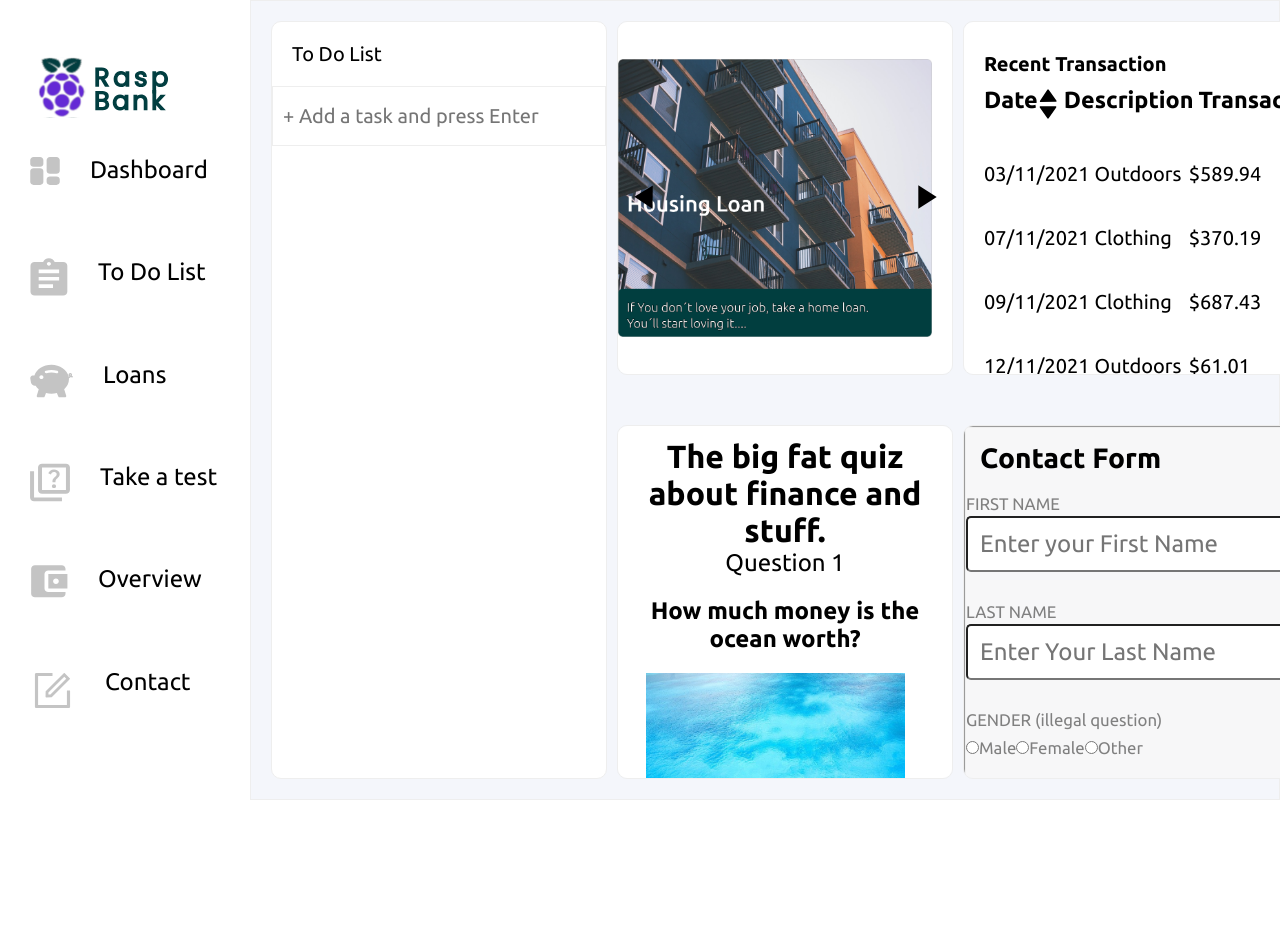
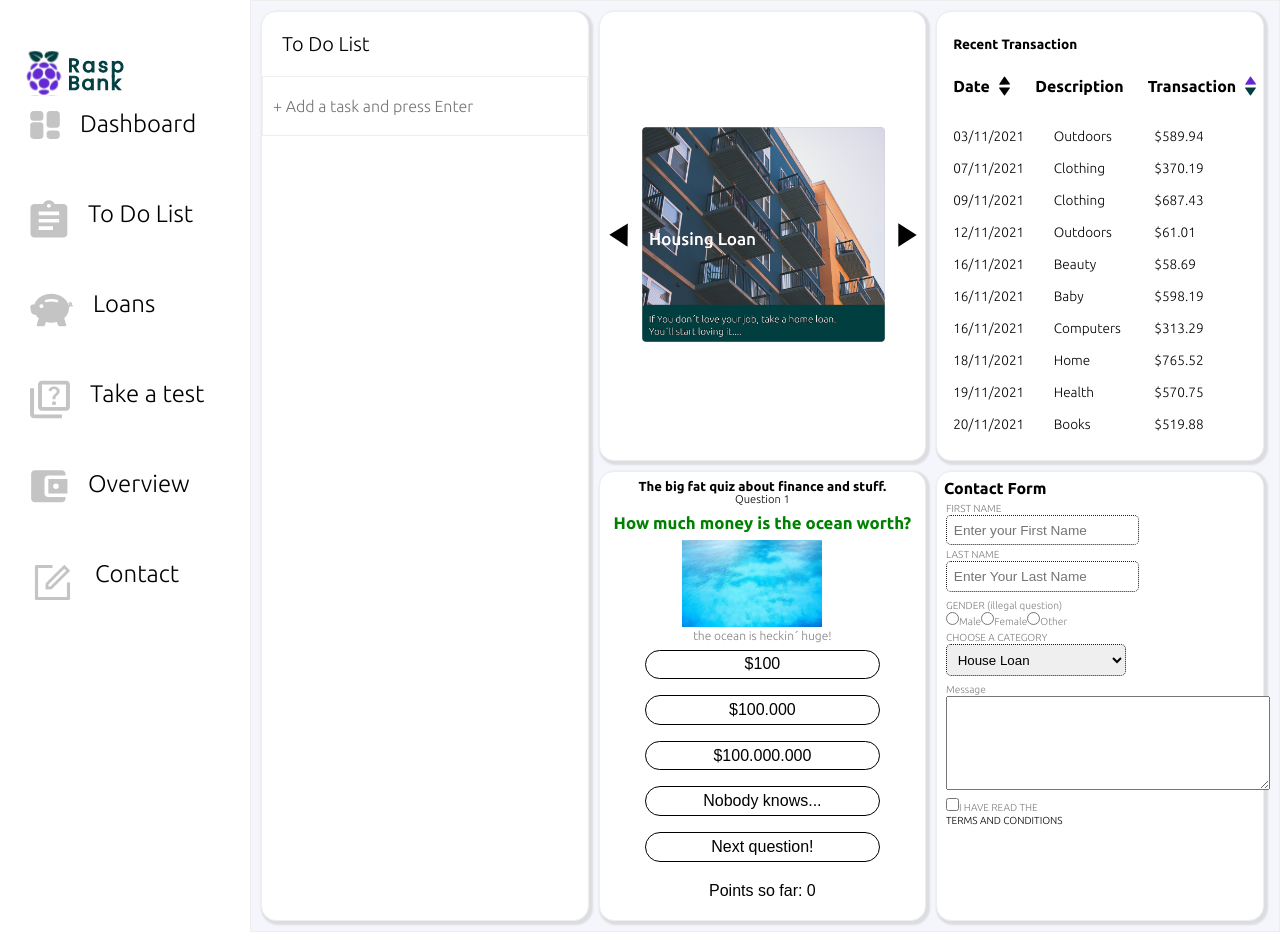
Before and after one commit to Judithlourde/Dashboard, a Vue app: page / in a window 1280 px wide. Before the commit the page ends 800 px from the top, so only its background shows below. Built offline with nearby package versions, Linux system fonts and the light colour scheme.

Commit message:
Added dashboard styling(grid)

```diff
--- a/src/components/ContactForm.vue
+++ b/src/components/ContactForm.vue
@@ -74,43 +74,38 @@ export default {
 
 <style>
     .contact-container {
-<<<<<<< HEAD
-        /* background: #f7f7f8; */
-        width: 100%;
-=======
+
+        font-size: .85rem;
+        /* width: 100%;
         max-width: 100%;
-        background: #f7f7f8;
->>>>>>> 1d3024140431af93cc263a01ffc6143236ef526a
-        height: 100%;
-
-
-
+        height: 100%; */
         display: flex;
         flex-direction: column;
         /* padding-top: 1em; */
     }
     .form {
-        /* width: 100%; */
-        /* width: 90%; */
-        /* max-width: 700px; */
-        /* margin: 2em; */
-        /* padding: 1em; */
+        border: none;
+        padding: .5em;
         /* background: #fcfcfc; */
         /* border: 1px solid gray; */
-        /* border-radius: 0.5em; */
+        /* border-radius: 0.5em;
+        box-shadow: 2px 2px 2px 2px rgba(0, 0, 0, .1); */
 
     }
     .form__header {
-        margin: 0.5em;
+        /* margin: 0.5em; */
     }
     .form__element {
         display: flex;
         flex-flow: row wrap;
+        flex-direction: column;
         justify-content: space-between;
+        align-items: flex-start;
+        padding: .15em;
     }
     .form__element input,
     .form__element label {
-        font-size: 1.5rem;
+        font-size: 1em;
     }
 
     .form__element--condtitions {
@@ -118,31 +113,30 @@ export default {
     }
     .form__element--categories {
 
-        font-size: 1.5rem;
+        /* font-size: 1.5rem; */
         border: 1px solid black;
 
         /* border: 1px solid black; */
     }
     .form__element--message input {
-        width: 90%;
+        /* width: 90%; */
     }
     .form__element textarea {
-        font-size: 1.5rem;
+        font-size: 1.5em;
         text-align: left;
     }
     .form__element label{
         /* text-align: left; */
-        font-size: 0.7em;
+        font-size: 0.75em;
         color: gray;
 
     }
     .form__element input,
     .form__element select {
         padding: 0.5em;
-        /* border-style: 1px solid black; */
         border-radius: 5px;
-        /* border-bottom: 1px dotted black; */
-        margin-bottom: 1em;
+        border: 1px dotted rgb(27, 26, 26);
+        /* margin-bottom: 1em; */
     }
 
     @media screen and (max-width: 465px) {
--- a/src/components/QuizApp.vue
+++ b/src/components/QuizApp.vue
@@ -7,13 +7,16 @@
                 <h1>{{ quizName }}</h1>
                 <p>Question {{quizId + 1}}</p>
             </div>
+
             <div class="quiz__header">
                 <h2> {{ quizData[quizId].question }} </h2>
             </div>
+
             <div class="quiz__image">
                 <img :src="quizData[quizId].image" :alt="quizData[quizId].alt">
                 <p class="quiz__image--text">{{ quizData[quizId].alt }}</p>
             </div>
+
             <div class="quiz__alternatives"
                 v-for="(items, index) in quizData[quizId].alternatives"
                 :key="quizData[quizId].alternatives[index]">
@@ -23,27 +26,35 @@
                 :class=" index === selected ? 'quiz__buttons--selected' : '' "
                 @click="selectAlternative(index)"
                 >{{items}}</button>
+            </div>
 
-            </div>
             <div>
                 <button class="quiz__buttons quiz__buttons--answer" @click="nextQuestion">Next question!</button>
             </div>
+
             <div>
                 <button class="quiz__buttons quiz__score"> Points so far: {{ score }}</button>
             </div>
         </div>
+
         <!-- if quiz is at end, display this -->
         <div v-else>
             <div v-if="score > quizData.length / 2">
                 <h3>Gratulerer!</h3>
+
                 <p>Du fikk {{ score }} av {{ quizData.length }} poeng!</p>
+
                 <p>🥳</p>
             </div>
+
             <div v-else>
                 <h3>Bedre lykke neste gang!</h3>
+
                 <p>Du fikk {{ score }} av {{ quizData.length }} poeng!</p>
+
                 <p>🙃</p>
             </div>
+
             <div>
                 <button class="quiz__buttons" @click="resetGame">Try again</button>
             </div>
@@ -94,33 +105,41 @@ export default {
 
 <style>
     .quiz {
-        font-family: 'Ubuntu', sans-serif;
         padding: 0.5em;
-        /* margin: auto; */
         height: 100%;
         width: 100%;
+        display: flex;
+        justify-content: center;
+        align-items: center;
+        font-size: .7rem;
         text-align: center;
     }
+
     .quiz__container {
         /* max-width: 1600px; */
     }
+
     .quiz__name  h1 {
-        font-size: 2rem;
+        /* font-size: .75em; */
     }
+
     .quiz__header h2 {
-        font-size: 1.5rem;
+        /* font-size: .75em; */
     }
+
     .quiz__header {
-        margin: 20px;
+        margin: .5rem;
     }
-    .quiz__image img {
-        width: 90%;
-        max-width: 800px;
+
+    .quiz__image > img {
+        max-width: 8rem;
     }
+
     .quiz__image--text {
-        font-size: 0.9rem;
+        font-size: 0.75rem;
         color: gray;
     }
+
     .quiz__buttons,
     .quiz__buttons--answer {
         text-align: center;
@@ -134,17 +153,21 @@ export default {
         border: 1px solid black;
         border-radius: 2rem;
     }
+
     .quiz__buttons--selected {
         background: lightblue;
     }
+
     .quiz__buttons:hover {
         transform: scale(1.05);
         border-color: transparent;
         outline: blue solid 3px;
     }
+
     .quiz__buttons--answer:hover {
         outline: black solid 1px;
     }
+
     .quiz__score,
     .quiz__score:hover {
         border-style: none;
@@ -153,9 +176,14 @@ export default {
     }
 
 
-   @media screen and (max-width: 786px) {
-       .quiz__image img {
-        width: 90%;
+
+   @media screen and (min-width: 786px) {
+       .quiz__image > img {
+        max-width: 10rem;
+    }
+
+    .quiz__header {
+        color:green;
     }
 }
 </style>
--- a/src/components/Sidebar.vue
+++ b/src/components/Sidebar.vue
@@ -11,14 +11,14 @@
                     </RouterLink>
                 </li>
                 <li>
-                    <RouterLink :to="{ name: 'todolist' }">
+                    <RouterLink :to="{ name: 'todolist'}">
                         <img src="../assets/svg/todo.svg" alt="to-do-logo">
                         <p>To Do List</p>
                     </RouterLink>
 
                 </li>
                 <li>
-                    <RouterLink :to="{ name: 'features' }">
+                    <RouterLink :to="{ name: 'features'}">
                         <img src="../assets/svg/features.svg" alt="features-logo">
                         <p>Loans</p>
                     </RouterLink>
@@ -50,25 +50,38 @@
 </script>
 
 <style>
+    .condtainer__side-bar {
+        width: 100%;
+        height: 100%;
+        padding: 20px;
+        font-size: 1.5rem;
+    }
+
     ol {
-        /* border-right: 1px solid #9966CC; */
-        width: 100%;
-        height: 100vh;
         display: grid;
-        grid-template-rows: repeat(7, 1fr);
-        padding: 30px;
+        grid-template-rows: repeat(7, 90px);
+
     }
+
     ol > li {
         list-style: none;
+
     }
+
+    li > img {
+        width: 150px;
+        padding: 10px 0;
+    }
+
     a {
         color: #000;
-        /* display: grid; */
-        /* grid-template-columns: 50px 150px; */
         display: flex;
         flex-direction: row;
         gap: 10px;
+    }
 
+    a > img {
+        padding: 0 10px;
     }
 
 </style>
--- a/src/components/SlideShow.vue
+++ b/src/components/SlideShow.vue
@@ -1,11 +1,19 @@
 <template>
-	<div class="slideshow">
+	<section class="slideshow">
 		<div class="slideshow__buttons">
 			<button @click="previousImage" class="slideshow__button">
 				<svg width="42" height="42" viewBox="0 0 42 42" fill="none" xmlns="http://www.w3.org/2000/svg">
 					<path d="M27.814 9.41882L9.33424 20.8521L27.5182 32.7503L27.814 9.41882Z" fill="black"/>
 				</svg>
 			</button>
+
+			<div class="slideshow__slides">
+				<figure class="slideshow__slide">
+					<img class="slideshow__img" :src="currentSlide.file" :alt="currentSlide.title">
+					<figcaption v-if="showCaption" class="slideshow__caption">{{ currentSlide.caption }}</figcaption>
+				</figure>
+			</div>
+
 
 			<button @click="nextImage" class="slideshow__button">
 				<svg width="40" height="40" viewBox="0 0 40 40" fill="none" xmlns="http://www.w3.org/2000/svg">
@@ -14,13 +22,10 @@
 			</button>
 		</div>
 
-		<div class="slideshow__slides">
-			<figure class="slideshow__slide">
-				<img class="slideshow__img" :src="currentSlide.file" :alt="currentSlide.title">
-				<figcaption v-if="showCaption" class="slideshow__caption">{{ currentSlide.caption }}</figcaption>
-			</figure>
-		</div>
-	</div>
+
+
+
+	</section>
 </template>
 
 <script>
@@ -62,10 +67,7 @@
 
 <style>
 	.slideshow {
-		position: relative;
-		width: 100%;
-		height: 100%;
-		display: flex;
+
 	}
 
 	.slideshow:hover .slideshow__caption {
@@ -73,27 +75,32 @@
 	}
 
 	.slideshow__slides {
-		/* position: absolute;
-		top: 0;
-		left: 0; */
+		display: flex;
+		align-items: center;
+		justify-content: center;
+		/* position: absolute; */
+		/* top: 0;
+		left: 0;
+		bottom: 0;
+		right: 0;
 		width: 100%;
-		height: 100%;
+		height: 100%; */
 	}
 
 	.slideshow__slide {
-		/* position: absolute; */
 		width: 100%;
 		height: 100%;
 	}
 
 	.slideshow__img {
+		padding: 0;
 		width: 100%;
 		height: 100%;
 		object-fit: contain;
 	}
 
 	.slideshow__caption {
-		position: absolute;
+		/* position: absolute; */
 		left: 0;
 		bottom: 0;
 		width: 100%;
@@ -101,13 +108,6 @@
 		font-size: 0.75em;
 		/* padding: 0.5em; */
 	}
-
-	/* .slideshow__extra {
-		position: absolute;
-		top: 0;
-		left: 0;
-		z-index: 10;
-	} */
 
 	.slideshow__button-caption {
 		padding: 0.5em;
@@ -122,11 +122,12 @@
 		z-index: 10;
 		display: flex;
 		justify-content: space-between;
+		align-items: center;
 	}
 
 	.slideshow__button {
 		border: 0;
-		padding: 0.5em;
+		/* padding: 0.5rem; */
 		text-transform: uppercase;
 		background: none;
 		align-self: center;
--- a/src/components/SortTable.vue
+++ b/src/components/SortTable.vue
@@ -15,3 +15,12 @@ export default {
     },
 }
 </script>
+
+<style>
+    .sortTable__main {
+        display: grid;
+        grid-template-columns: 1fr 1fr 1fr;
+        padding: .5rem;
+        gap: .5rem;
+    }
+</style>
--- a/src/components/SortTableContent.vue
+++ b/src/components/SortTableContent.vue
@@ -3,7 +3,7 @@
             <header class="sortTable__header">
                 <h1>Recent Transaction</h1>
                 <div>
-                    <div class="sortTable__header__date">
+                    <div class="sortTable__header-date">
                         <h3 @click="sortBy('transactiondate')">Date</h3>
                         <svg @click="toggleSortOrder" width="21" height="36" viewBox="0 0 21 36" fill="none" xmlns="http://www.w3.org/2000/svg">
                             <path d="M9.31501 32.3076C9.39146 32.4186 9.49375 32.5094 9.61308 32.5721C9.73241 32.6348 9.8652 32.6676 10 32.6676C10.1348 32.6676 10.2676 32.6348 10.3869 32.5721C10.5063 32.5094 10.6086 32.4186 10.685 32.3076L18.185 21.4742C18.2718 21.3493 18.3227 21.2029 18.3322 21.0511C18.3417 20.8992 18.3094 20.7477 18.2387 20.6129C18.1681 20.4781 18.0619 20.3653 17.9317 20.2866C17.8015 20.208 17.6522 20.1665 17.5 20.1667H2.50001C2.34821 20.1674 2.19946 20.2094 2.06974 20.2882C1.94003 20.3671 1.83426 20.4798 1.76382 20.6142C1.69337 20.7487 1.66091 20.8998 1.66993 21.0514C1.67895 21.2029 1.72911 21.3491 1.81501 21.4742L9.31501 32.3076Z" fill="black"/>
@@ -11,11 +11,11 @@
                         </svg>
                     </div>
 
-                    <div class="sortTable__header__description">
+                    <div class="sortTable__header-description">
                         <h3>Description</h3>
                     </div>
 
-                    <div class="sortTable__header__transaction">
+                    <div class="sortTable__header-transaction">
                         <h3 @click="sortBy('transaction')">Transaction</h3>
                         <svg @click="toggleSortOrder" width="21" height="36" viewBox="0 0 21 36" fill="none" xmlns="http://www.w3.org/2000/svg">
                             <path d="M9.31501 32.3075C9.39146 32.4185 9.49375 32.5093 9.61308 32.572C9.73241 32.6347 9.8652 32.6675 10 32.6675C10.1348 32.6675 10.2676 32.6347 10.3869 32.572C10.5063 32.5093 10.6086 32.4185 10.685 32.3075L18.185 21.4741C18.2718 21.3492 18.3227 21.2028 18.3322 21.051C18.3417 20.8991 18.3094 20.7476 18.2387 20.6128C18.1681 20.478 18.0619 20.3652 17.9317 20.2865C17.8015 20.2078 17.6522 20.1664 17.5 20.1666H2.50001C2.34821 20.1673 2.19946 20.2092 2.06974 20.2881C1.94003 20.3669 1.83426 20.4797 1.76382 20.6141C1.69337 20.7486 1.66091 20.8997 1.66993 21.0512C1.67895 21.2028 1.72911 21.349 1.81501 21.4741L9.31501 32.3075Z" fill="#013E40"/>
@@ -93,42 +93,39 @@
 
 <style>
     .sortTable {
-        /* margin: 50px auto; */
-        /* max-width: 60vw; */
-        /* max-height: 100vh; */
-        /* overflow-y: scroll ; */
-        width: 100%;
-        height: 100%;
-        font-size: 20px;
+        font-size: .85rem;
         display: flex;
         flex-direction: column;
+        padding: .5rem;
+    }
 
+    .sortTable__header {
+        padding: .5rem 0;
     }
-    .sortTable__header {
-        padding: 20px;
+
+    .sortTable__header > h1 {
+        padding: .5rem;
     }
-    .sortTable__header > h1 {
-        padding: 10px 0;
-    }
+
     .sortTable__header > div {
-        width: 100%;
         display: grid;
         grid-template-columns: 1fr 1fr 1fr;
-        gap: 5px;
+        gap: .5rem;
     }
-    .sortTable__header__date,
-    .sortTable__header__transaction {
+
+    .sortTable__header-date,
+    .sortTable__header-transaction,
+    .sortTable__header-description {
         display: flex;
         flex-direction: row;
-        /* gap: 10px; */
+        gap: .5rem;
+        padding: .5rem;
         cursor: pointer;
+        align-items: center;
     }
-    .sortTable__main {
-        width: 100%;
-        height: 100%;
-        display: grid;
-        grid-template-columns: 1fr 1fr 1fr;
-        padding: 20px;
-        gap: 5px;
+
+    .sortTable__header-date > svg,
+    .sortTable__header-transaction > svg {
+        width: .85rem;
     }
 </style>
--- a/src/components/Todolist.vue
+++ b/src/components/Todolist.vue
@@ -1,31 +1,33 @@
 <template>
-    <section class="todoList">
-        <header>
-           To Do List
+    <section class="todo">
+        <header class="todo__header">
+            <h1>To Do List</h1>
         </header>
 
         <main>
-            <div class="todoList__enterItems">
+            <div class="todo__enterItems">
                 <input type="text" placeholder="+ Add a task and press Enter" v-model="todoEntered" @keyup.enter="addToList">
             </div>
 
             <!-- Find the index helps for the slice() method -->
-            <div v-for="(todoItem, index) in todoItems" :key="todoItem.id" class="todoList__list">
-                <div class="todoList__content" v-if="!todoItem.taskStatus" >
+            <div v-for="(todoItem, index) in todoItems" :key="todoItem.id" class="todo__list">
+                <div class="todo__content" v-if="!todoItem.taskStatus" >
+                    <div>
                         <div @click="addToCompleted(todoItem.id, index)">
-                        <img src="../assets/svg/circlewithoutfill.svg" alt="plus-icon">
+                            <img src="../assets/svg/circlewithoutfill.svg" alt="circlewithoutfill-icon">
                         </div>
 
-                    <div>
+                        <div class="todo__content-edit">
                             <div v-if="!todoItem.editing">{{ todoItem.task }}</div>
 
                             <input v-else type="text" v-model="todoItem.task" @keyup.enter="finishEdit(todoItem)">
                         </div>
+                    </div>
 
-                         <!-- <div class="list-container__todolist--buttons"> -->
+                         <!-- <div class="list-container__todo--buttons"> -->
                         <!-- editTodo(todoItem) - sending the object in parameter
                         triggers the current object's details in the function -->
-                    <div class="todoList__edit" @click="editTodo(todoItem)">
+                    <div class="todo__edit" @click="editTodo(todoItem)">
                         <img src="../assets/svg/edit.svg" alt="edit-icon">
                     </div>
                 </div>
@@ -34,15 +36,15 @@
             <div>
                 <h4 v-if="count !== 0">Completed {{ count }}</h4>
 
-                <div v-for="(todoCompletedItem, index) in todoCompletedItems" :key="todoCompletedItem.id" class="todoList__list">
-                    <div class="todoList__completed" v-if="!todoCompletedItem.taskStatus">
+                <div v-for="(todoCompletedItem, index) in todoCompletedItems" :key="todoCompletedItem.id" class="todo__list">
+                    <div class="todo__completed" v-if="!todoCompletedItem.taskStatus">
                         <div>
                             <img src="../assets/svg/done.svg" alt="done-icon">
 
                             <div>{{ todoCompletedItem.task }}</div>
                         </div>
 
-                        <div class="todoList__remove" @click="removeTodoItem(index)">
+                        <div class="todo__remove" @click="removeTodoItem(index)">
                             <img src="../assets/svg/remove.svg" alt="remove-icon">
                         </div>
                     </div>
@@ -57,7 +59,6 @@ export default {
     data() {
         return {
             todoEntered: '',
-            // idForItem: 1,
             edit: false,
             todoItems: [],
             todoCompletedItems: [],
@@ -65,6 +66,7 @@ export default {
             count: 0
         };
     },
+
     methods: {
         addToList() {
             // If condition helps to avoid empty data adds to the list
@@ -81,29 +83,31 @@ export default {
                 }
             );
             this.todoEntered = ''
-            // this.idForItem++
         },
+
         id() {
 			return Math.random().toString(36).slice(2);
 		},
+
         editTodo(todoItem) {
             todoItem.editing = true
         },
+
         finishEdit(todoItem) {
             todoItem.editing = false
         },
+
         removeTodoItem(index) {
             this.todoCompletedItems.splice(index, 1);
             this.count--
         },
+
         addToCompleted(id, index) {
             const completedTask = this.todoItems.find(todoItem => todoItem.id === id);
                 this.todoItems.splice(index, 1)
                 this.todoCompletedItems.push( {
                     task: completedTask.task,
                     id: completedTask.id,
-                    // editing: completedTask.editing,
-                    // taskStatus: completedTask.taskStatus,
                     count: completedTask.count
                 });
                 this.count++
@@ -113,58 +117,42 @@ export default {
 </script>
 
 <style>
-    .todoList {
-        display: flex;
-        flex-direction: column;
+    .todo {
+        position: absolute;
+        top: 0;
+        left: 0;
         /* margin: 50px auto; */
         width: 100%;
         height: 100%;
-        font-size: 20px;
-        /* border-radius: 15px; */
-        /* box-shadow: 2px 2px 2px 2px rgba(0, 0, 0, .1); */
+        /* border-radius: 15px;
+        box-shadow: 2px 2px 2px 2px rgba(0, 0, 0, .1); */
+    }
+.todo__header > h1 {
+        padding: 20px;
+        /* font-size: 1rem; */
+        font-weight: 300;
     }
 
-    .todoList > header {
-        padding: 20px;
-    }
-
-    .todoList__enterItems {
+    .todo__enterItems {
         display: flex;
         flex-direction: row;
         justify-content: space-between;
         align-items: center;
+        font-size: 1rem;
     }
 
-    .radio {
-        background: #fff;
-        border: 2px solid #ddd;
-        display: inline-block;
-        vertical-align: middle;
-        width:20px;
-        height: 20px;
-        margin-right: 10px;
-    }
 
-    .radio:checked {
-        color: #bbb;
-        outline: 1px solid #ddd;
-    }
-
-    .todoList__enterItems > button{
-        margin: 20px;
-        border: 1px solid #eee;
-        width: 100px;
-    }
-
-    .todoList__enterItems > input {
+    .todo__enterItems > input {
         border: 1px solid #eee;
         padding: 10px;
         width: 100%;
         height: 60px;
+        font-size: inherit;
+        font-family: inherit;
 
     }
 
-    .todoList__content, .todoList__completed {
+    .todo__content, .todo__completed {
         width: 100%;
         display: flex;
         flex-direction: row;
@@ -173,12 +161,12 @@ export default {
 
     }
 
-    .todoList__content > div, .todoList__completed > div {
+    .todo__content > div, .todo__completed > div {
        display: flex;
        flex-direction: row;
     }
 
-    .todoList__list {
+    .todo__list {
         display: flex;
         flex-direction: row;
         justify-content: space-between;
@@ -187,13 +175,14 @@ export default {
         border-bottom: 1px solid #eee;
     }
 
-    .todoList__remove, .todoList__edit, img {
+    .todo__remove, .todo__edit, img {
         cursor: pointer;
         padding: 0 20px 0 0;
     }
 
-    input {
+    .todo__content-edit > input {
         font-size: inherit;
         font-family: inherit;
+        width: 100%;
     }
 </style>
--- a/src/css/fonts.css
+++ b/src/css/fonts.css
@@ -1,2 +1,5 @@
-@import url('https://fonts.googleapis.com/css2?family=Ubuntu&display=swap');
+/*
+    Google Fonts Link
+*/
+@import url('https://fonts.googleapis.com/css2?family=Ubuntu:wght@300;700&display=swap');
 /* font-family: 'Ubuntu', sans-serif; */
--- a/src/css/style.css
+++ b/src/css/style.css
@@ -1,10 +1,5 @@
-/*
-    Google Fonts Link
-*/
-@import url('https://fonts.googleapis.com/css2?family=Ubuntu:wght@300;700&display=swap');
-
 body {
-    font-size: 1.5em;
+    font-size: 1em;
     font-family: 'Ubuntu', sans-serif;
 }
 a {
@@ -14,8 +9,12 @@ button {
     cursor: pointer;
 }
 .dashboard-section {
+    /* position: relative; */
+    width: 100vw;
     height: 100vh;
     display: grid;
-    grid-template-columns: 250px 1fr;
-    /* grid-template-rows: 1fr 1fr; */
+    grid-template-columns: 250px auto;
 }
+.dashboard-section__main {
+    position: relative;
+}
--- a/src/views/DashboardHome.vue
+++ b/src/views/DashboardHome.vue
@@ -41,26 +41,33 @@
 <style>
     .dasboard {
         width: 100%;
-        height: 100vh;
+        height: 100%;
         background: #F4F6FB;
         border: 1px solid #eee;
         box-shadow: 2px lightgray;
         display: grid;
-        grid-template-columns: 1fr 1fr 1fr;
-        grid-template-rows: 1fr 1fr;
+        grid-template-columns: repeat(3, 32.5%);
+        grid-template-rows: repeat(2, 450px);
         gap: 10px;
+        padding: 10px;
     }
 
     .dashboard__todolist {
-        grid-row: 1/3;
+        grid-row: 1 / 3;
+        font-size: 20px;
     }
 
-    .dasboard > * {
+    .dashboard__slideshow {
+        position: relative;
+    }
+
+    .dasboard > div {
+        position: relative;
         width: 100%;
+        height: 100%;
         background: #fff;
-        margin: 20px;
         border: 1px solid #eee;
-        border-radius: 10px;
-        overflow: scroll;
+        border-radius: 15px;
+        box-shadow: 2px 2px 2px 2px rgba(0, 0, 0, .1);
     }
 </style>
```
Also changed, not shown: src/routes.js (+4 -4 lines), src/app/App.vue (line endings or trailing spaces). Lines whose indentation alone changed are shown as unchanged.
